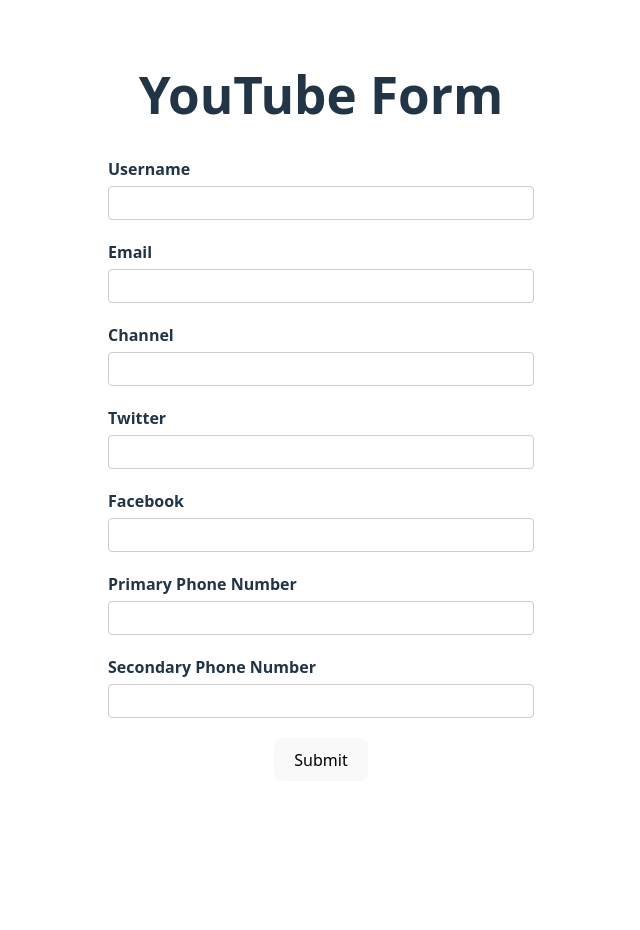
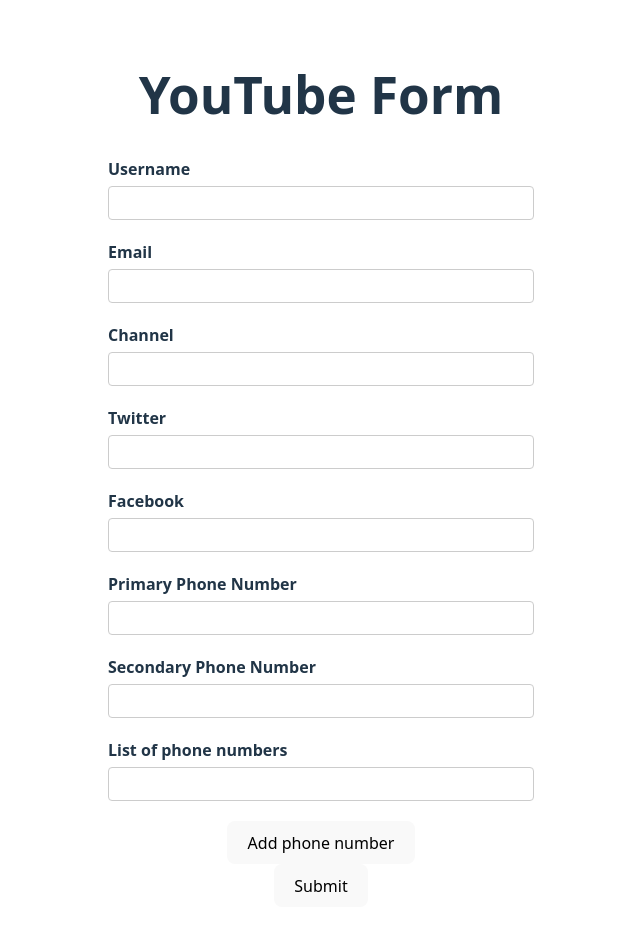
Before and after one commit to nisHanRam/react-hook-form, a React (Vite) app: page / in a window 1280 px wide. Shown: the top 930 px of the page, without its empty margins (319-959 px from the left). Before the commit the page ends 813 px from the top, so only its background shows below. Built offline with nearby package versions, Linux system fonts and the light colour scheme.

Commit message:
Dynamic Fields: Append and Remove

```diff
--- a/src/components/YouTubeForm.tsx
+++ b/src/components/YouTubeForm.tsx
@@ -1,4 +1,4 @@
-import { useForm } from "react-hook-form";
+import { useForm, useFieldArray } from "react-hook-form";
 
 type FormValues = {
   username: string;
@@ -6,6 +6,7 @@
   channel: string;
   social: { twitter: string; facebook: string };
   phoneNumbers: string[];
+  phNumbers: { number: string }[]; // We are using an array of objects, instead of array of strings, because useFieldArray works with only object values.
 };
 
 const YouTubeForm = () => {
@@ -19,11 +20,17 @@
         facebook: "",
       },
       phoneNumbers: ["", ""],
+      phNumbers: [{ number: "" }],
     },
   });
 
-  const { register, handleSubmit, formState } = form;
+  const { register, handleSubmit, formState, control } = form;
   const { errors } = formState;
+
+  const { fields, append, remove } = useFieldArray({
+    name: "phNumbers",
+    control,
+  });
 
   const submitHandler = (data: FormValues) => {
     console.log("Form submitted", data);
@@ -137,6 +144,25 @@
         <p className="error">{errors?.phoneNumbers?.[1]?.message}</p>
       </div>
 
+      <div>
+        <label htmlFor="">List of phone numbers</label>
+        <div>
+          {fields.map((field, index) => (
+            <div className="form-control" key={field.id}>
+              <input type="text" {...register(`phNumbers.${index}.number`)} />
+              {index > 0 && (
+                <button type="button" onClick={() => remove(index)}>
+                  Remove
+                </button>
+              )}
+            </div>
+          ))}
+          <button type="button" onClick={() => append({ number: "" })}>
+            Add phone number
+          </button>
+        </div>
+      </div>
+
       <button>Submit</button>
     </form>
   );
@@ -144,5 +170,4 @@
 
 export default YouTubeForm;
 
-// When getting array values in react-hook-form, dot notation (phoneNumbers.0) is used for consistency with TypeScript.
-// Square brackets (phoneNumbers[0]) will not work.
+// For more on useFieldArray: https://react-hook-form.com/docs/usefieldarray
```
